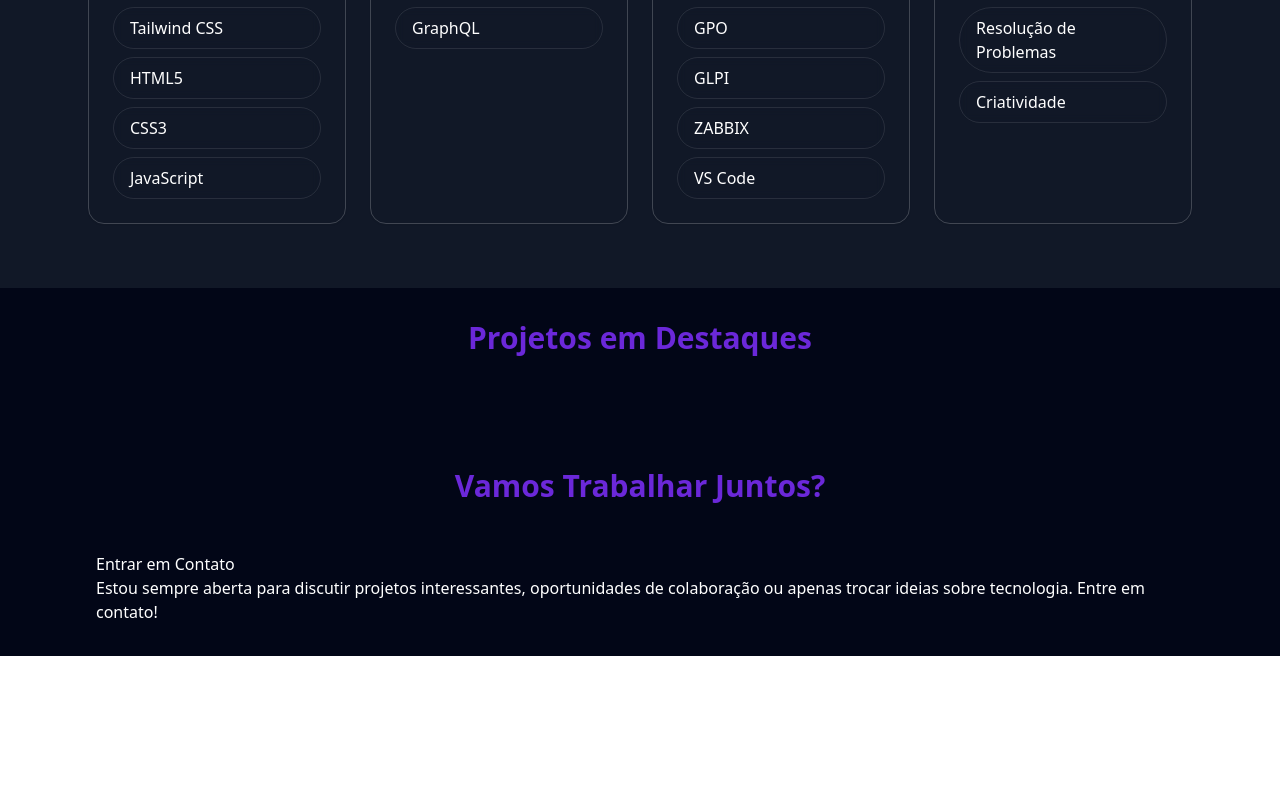
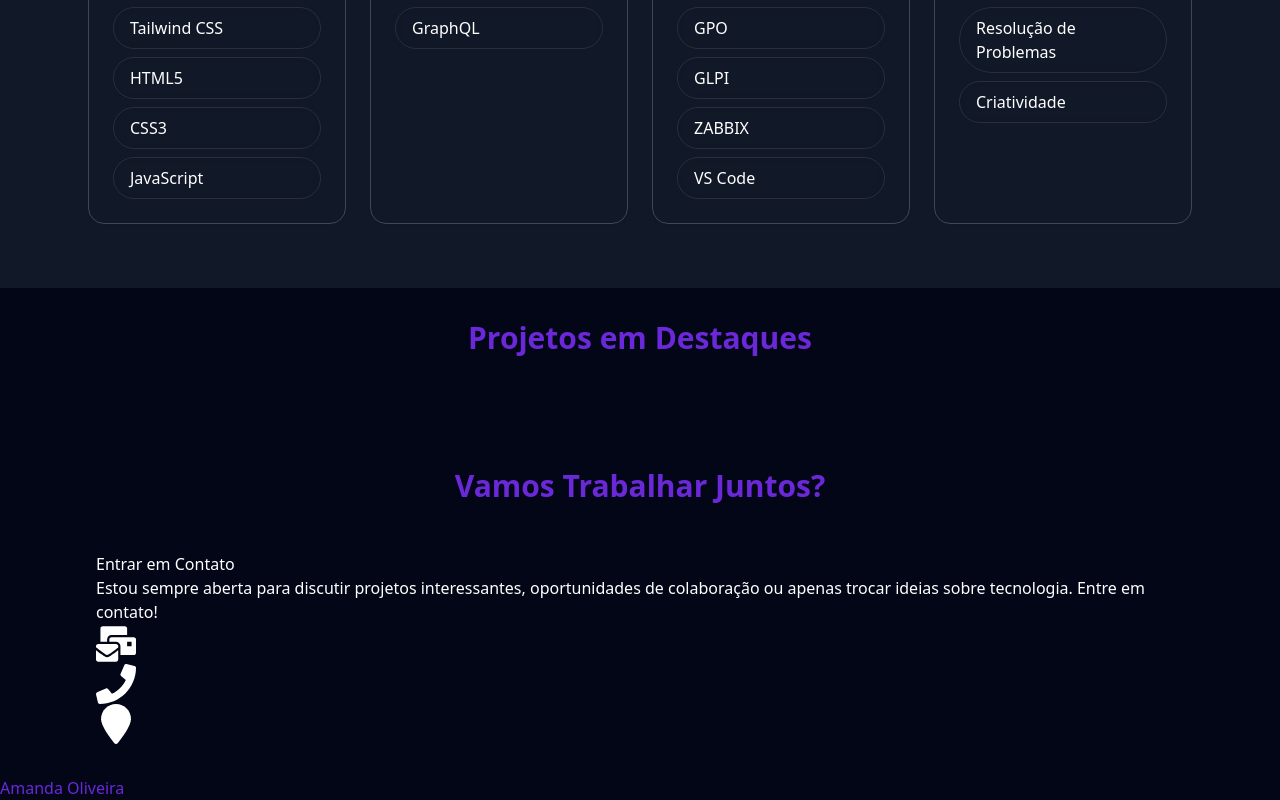
Before and after one commit to amandap10/portifolio, a React (Vite) app: page / in a window 1280 px wide. Shown: the part 1286-2086 px from the top of the page. Before the commit the page ends 1942 px from the top, so only its background shows below. Built offline with nearby package versions, Linux system fonts and the light colour scheme.

Commit message:
feat:adding footer

```diff
--- a/src/Components/Contact.tsx
+++ b/src/Components/Contact.tsx
@@ -1,3 +1,5 @@
+import { FaMailBulk, FaPhone } from "react-icons/fa"
+import { FaLocationPin } from "react-icons/fa6"
 
 
 function Contact() {
@@ -20,6 +22,11 @@ function Contact() {
               oportunidades de colaboração ou apenas trocar ideias sobre tecnologia.
               Entre em contato!
             </p>
+
+            <FaMailBulk className="fill-white w-10 h-10"/>
+            <FaPhone className="fill-white w-10 h-10"/>
+            <FaLocationPin className="fill-white w-10 h-10"/>
+
           </div>
         </div>
 
--- /dev/null
+++ b/src/Components/Footer.tsx
@@ -0,0 +1,19 @@
+
+
+function Footer() {
+  return (
+    <section>
+      <div className="">
+
+          <div>
+            <h2 className="text-[#6B28D9]">
+              Amanda Oliveira
+            </h2>
+          </div>
+
+      </div>
+    </section>
+  )
+}
+
+export default Footer
--- a/src/pages/Index.tsx
+++ b/src/pages/Index.tsx
@@ -1,5 +1,6 @@
 import About from "../Components/About"
 import Contact from "../Components/Contact"
+import Footer from "../Components/Footer"
 import Header from "../Components/Header"
 import Projects from "../Components/Projects"
 import Skills from "../Components/Skills"
@@ -13,6 +14,7 @@ const Index = () => {
         <Skills />
         <Projects />
         <Contact />
+        <Footer />
     </div>
   )
 }
```
